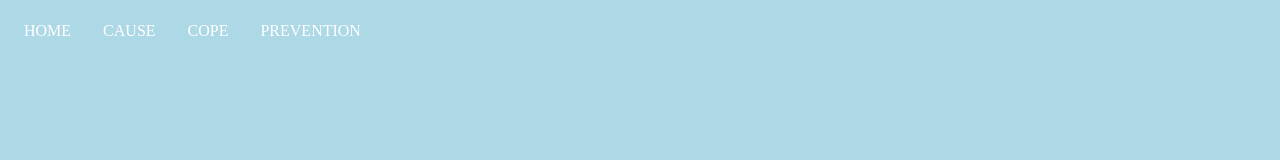
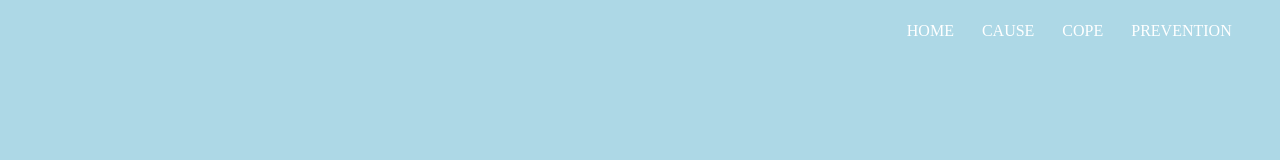
Before and after one commit to biogolf10457/-, a plain HTML site: page index.html in a window 1280 px wide. Drawn offline with Linux system fonts and the light colour scheme.

Commit message:
Update Style.css

```diff
--- a/Style.css
+++ b/Style.css
@@ -5,8 +5,7 @@ body{
 ul{
     list-style-type: none;
     margin: 0;
-    padding: 0;
-    overflow: hidden;
+    padding-left: 70%;
     background: none;
 }
 
@@ -18,6 +17,11 @@ li a {
     display: block;
     color: white;
     text-align: center;
-    padding: 14px 16px;
+    padding: 14px;
     text-decoration: none;
 }
+
+li a:hover:not(.active) {
+    transition: 1s;
+    background-color: rgba(17, 17, 17, 0.300);
+}
```
